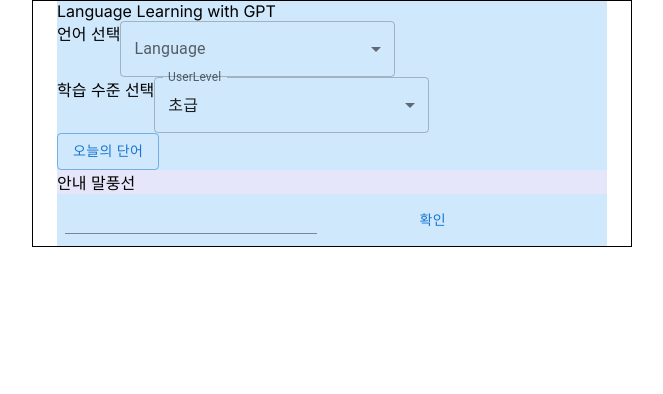
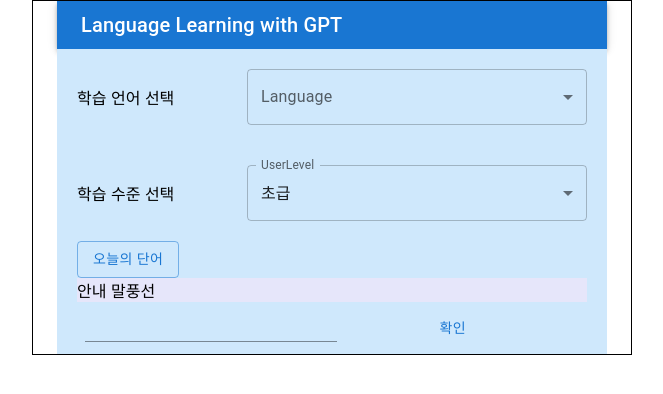
Before and after one commit to YS739/HwY_Project, a Next.js app: page / in a window 1280 px wide. Shown: the top 394 px of the page, without its empty margins (308-971 px from the left). Built offline with nearby package versions, Linux system fonts and the light colour scheme.

Commit message:
edit: header 및 문구, 디자인 수정

```diff
--- a/src/app/page.tsx
+++ b/src/app/page.tsx
@@ -11,6 +11,9 @@
   Container,
   Box,
   TextField,
+  AppBar,
+  Toolbar,
+  Typography,
 } from '@mui/material';
 
 // TODO:: 전체 코드 작성 후 component 분리
@@ -18,16 +21,18 @@
   const [language, setLanguage] = useState('');
   const [userLevel, setUserLevel] = useState('초급');
 
-  // 언어 선택
+  // 학습 언어 선택
   const handleSelectLanguage = (e: SelectChangeEvent<string>) => {
     e.preventDefault();
     setLanguage(e.target.value);
   };
 
+  // 학습 수준 선택
   const handleSelectLevel = (e: SelectChangeEvent<string>) => {
     e.preventDefault();
     setUserLevel(e.target.value);
   };
+
   return (
     <Container
       maxWidth="sm"
@@ -35,13 +40,28 @@
         border: '1px solid black',
       }}
     >
-      <Box sx={{ bgcolor: '#cfe8fc' }}>
-        <header>Language Learning with GPT</header>
+      {/* header */}
+      <AppBar position="static">
+        <Toolbar variant="dense">
+          <Typography variant="h6" color="inherit" component="header">
+            Language Learning with GPT
+          </Typography>
+        </Toolbar>
+      </AppBar>
 
+      {/* Box => header 제외한 body에 해당하는 부분 */}
+      <Box sx={{ bgcolor: '#cfe8fc', padding: '0 20px' }}>
         {/* Language select */}
-        <div style={{ display: 'flex' }}>
-          <div>언어 선택</div>
-          <FormControl fullWidth sx={{ width: '50%' }}>
+        <div
+          style={{
+            display: 'flex',
+            alignItems: 'center',
+            justifyContent: 'space-evenly',
+            padding: '20px 0',
+          }}
+        >
+          <p style={{ width: '50%' }}>학습 언어 선택</p>
+          <FormControl fullWidth>
             <InputLabel id="demo-simple-select-label">Language</InputLabel>
             <Select
               labelId="demo-simple-select-label"
@@ -56,16 +76,22 @@
                 },
               }}
             >
-              <MenuItem value="English">English</MenuItem>
-              <MenuItem value="Spanish">Spanish</MenuItem>
+              <MenuItem value="영어">영어</MenuItem>
+              <MenuItem value="스페인어">스페인어</MenuItem>
             </Select>
           </FormControl>
         </div>
-
         {/* Level select */}
-        <div style={{ display: 'flex' }}>
-          <div>학습 수준 선택</div>
-          <FormControl fullWidth sx={{ width: '50%' }}>
+        <div
+          style={{
+            display: 'flex',
+            alignItems: 'center',
+            justifyContent: 'space-evenly',
+            padding: '20px 0',
+          }}
+        >
+          <p style={{ width: '50%' }}>학습 수준 선택</p>
+          <FormControl fullWidth>
             <InputLabel id="demo-simple-select-label">UserLevel</InputLabel>
             <Select
               labelId="demo-simple-select-label"
@@ -88,12 +114,10 @@
         </div>
         {/* '오늘의 단어' 버튼 */}
         <Button variant="outlined">오늘의 단어</Button>
-
         {/* chatroom */}
         <Box sx={{ backgroundColor: 'lavender' }}>
           <div>안내 말풍선</div>
         </Box>
-
         {/* input form */}
         <Box
           // TODO: 속성 수정 필요
```
